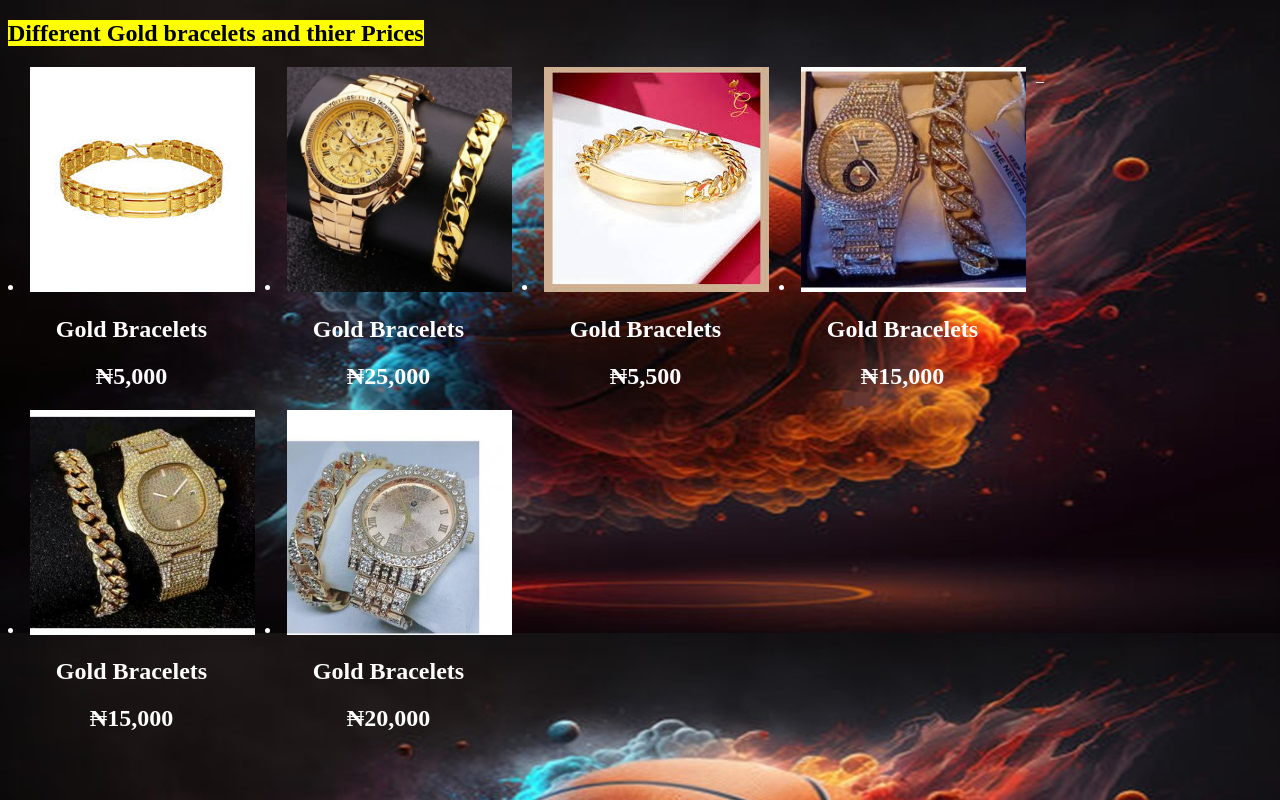
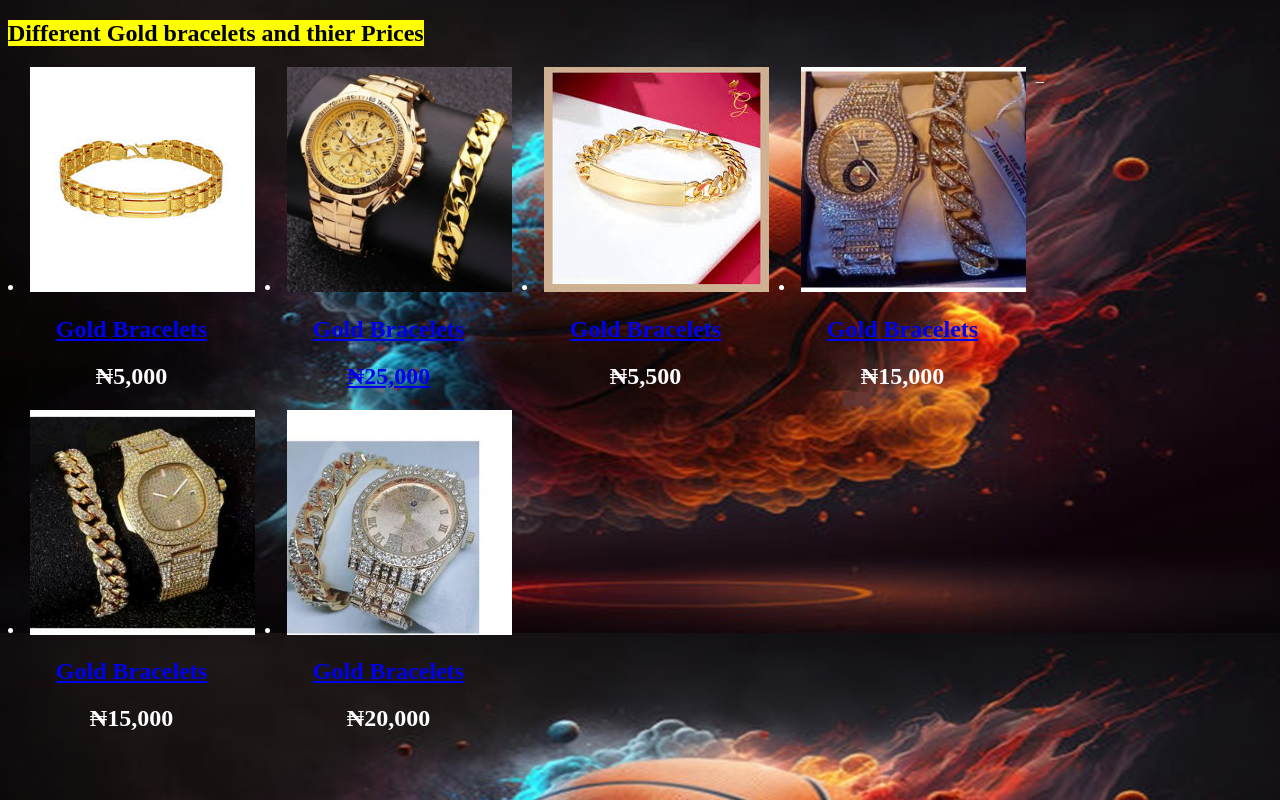
Before and after one commit to Draxler276/user-247-website, a plain HTML site: page gold bracelets.html in a window 1280 px wide. Drawn offline with Linux system fonts and the light colour scheme.

Commit message:
Add files via upload

```diff
--- a/gold bracelets.html
+++ b/gold bracelets.html
@@ -9,37 +9,37 @@
 
 <p><h2><mark>Different Gold bracelets and thier Prices</mark></h2></p>
 <p><li style="float: left; margin-right: 10px; text-align: center;">
-<img src="gold_bracelets_2.jpg">
-<p><h2> Gold Bracelets</h2></p>
+    <a href="unknown.html"><img src="gold_bracelets_2.jpg"></a>
+        <a href="unknown.html"><p><h2> Gold Bracelets</h2></p></a>
 <p><h2>₦5,000</h2></p>
 </p></li>
 
 <p><li style="float: left; margin-right: 10px; text-align: center;">
-<img src="gold_bracelets_3.jpg" width="225" height="225">
-<p><h2>Gold Bracelets</h2></p>
-<p><h2>₦25,000</h2></p>
+    <img src="gold_bracelets_3.jpg" width="225" height="225">
+        <a href="unknown.html"><p><h2>Gold Bracelets</h2></p></a>
+        <a href="unknown.html"><p><h2>₦25,000</h2></p></a>
 </p></li>
 
 <p><li style="float: left; margin-right: 10px; text-align: center;">
-    <img src="gold_bracelets_4.jpg" width="225" height="225">
-    <p><h2>Gold Bracelets</h2></p>
+    <a href="unknown.html"><img src="gold_bracelets_4.jpg" width="225" height="225"></a>
+    <a href="unknown.html"><p><h2>Gold Bracelets</h2></p></a>
     <p><h2>₦5,500</h2></p>
     </p></li>
 
     <p><li style="float: left; margin-right: 10px; text-align: center;">
-        <img src="gold_bracelets_6.jpg" width="225" height="225">
-        <p><h2>Gold Bracelets</h2></p>
+        <a href="unknown.html"><img src="gold_bracelets_6.jpg" width="225" height="225"></a>
+        <a href="unknown.html"><p><h2>Gold Bracelets</h2></p></a>
         <p><h2>₦15,000</h2></p>
         </p></li>
 _
         <p><li style="float: left; margin-right: 10px; text-align: center;">
-            <img src="gold_bracelets_8.jpg" width="225" height="225">
-            <p><h2>Gold Bracelets</h2></p>
+            <a href="unknown.html"><img src="gold_bracelets_8.jpg" width="225" height="225"></a>
+            <a href="unknown.html"><p><h2>Gold Bracelets</h2></p></a>
             <p><h2>₦15,000</h2></p>
             </p></li>
 
             <p><li style="float: left; margin-right: 10px; text-align: center;">
-                <img src="gold_bracelets_7.jpg" width="225" height="225">
-                <p><h2>Gold Bracelets </h2></p>
+                <a href="unknown.html"><img src="gold_bracelets_7.jpg" width="225" height="225"></a>
+                <a href="unknown.html"><p><h2>Gold Bracelets </h2></p></a>
                 <p><h2>₦20,000</h2></p>
                 </p></li>
```
Also changed, not shown: silver bracelets.html (+9 -9 lines).
